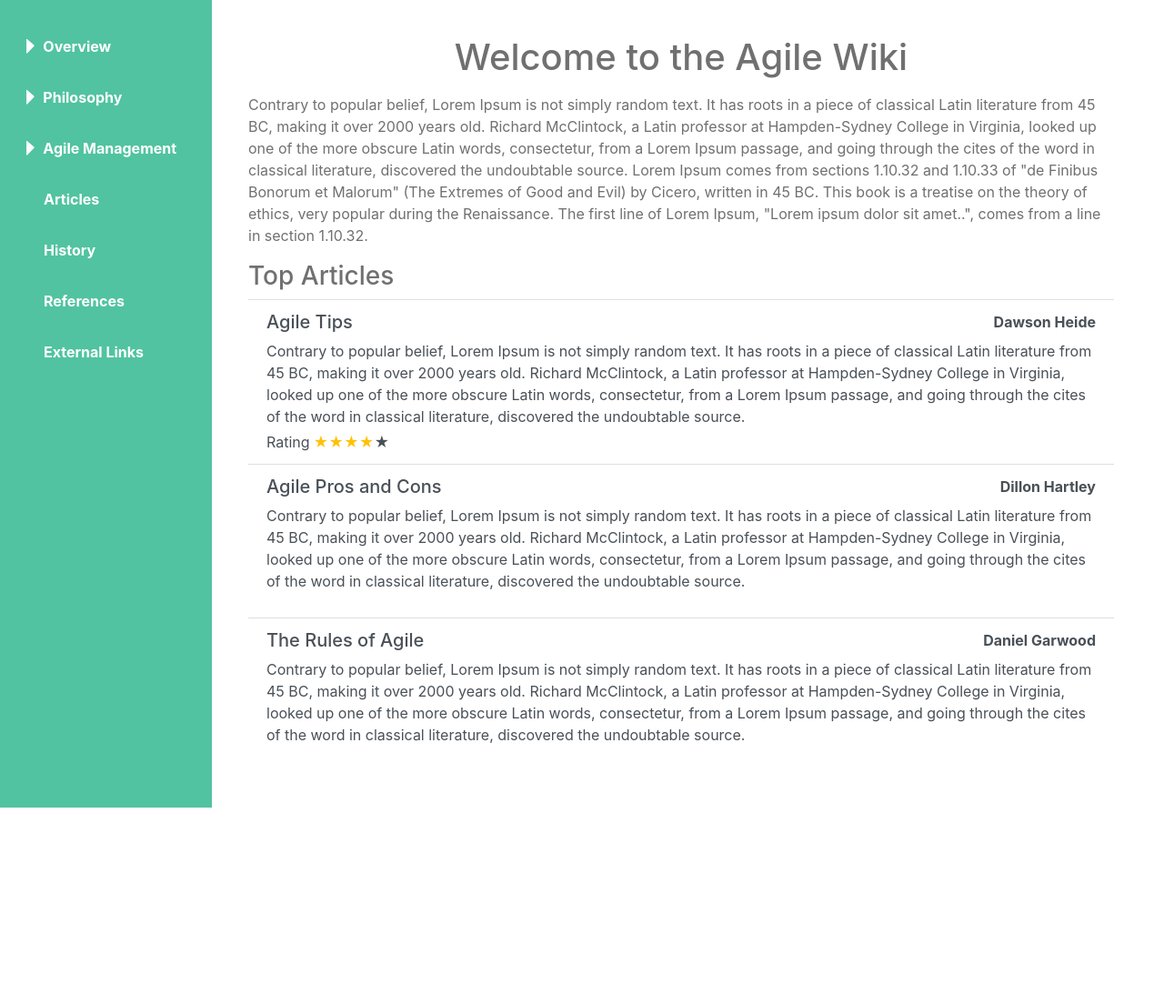
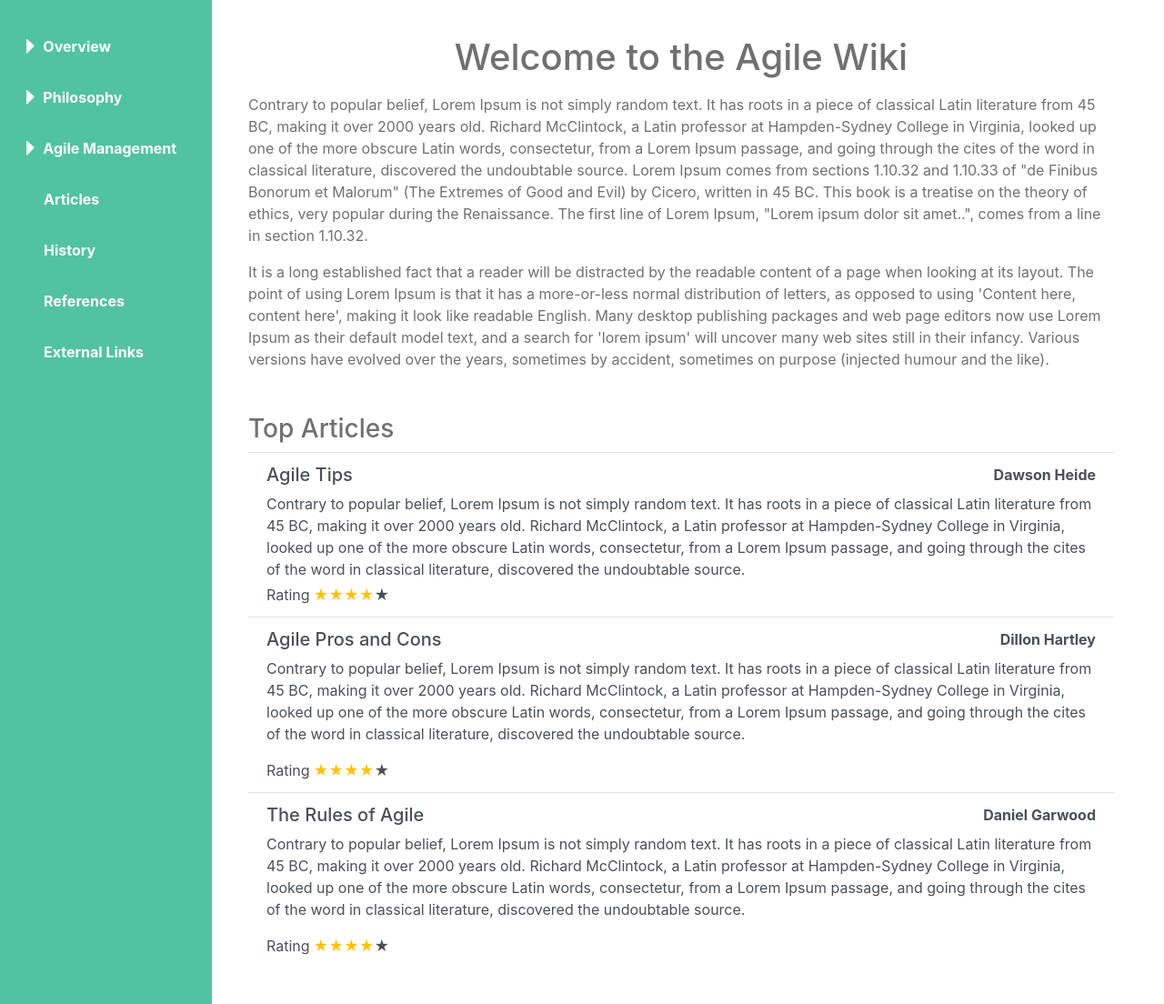
Before and after one commit to dheide951/agile-wiki, a Django app: page / in a window 1280 px wide. Shown: the part 67-1171 px from the top of the page at 91% size. Before the commit the page ends 955 px from the top, so only its background shows below. Run offline with Django 3.2, Linux system fonts and the light colour scheme; some libraries are stand-ins or nearby versions.

Commit message:
added article routes

```diff
--- a/wiki/models/article.py
+++ b/wiki/models/article.py
@@ -7,4 +7,4 @@
     title = models.CharField(max_length=150)
     body = models.TextField(max_length=1000)
     user = models.ForeignKey(User, on_delete=models.CASCADE)
-    rating = models.IntegerField(validators=[MinValueValidator(0), MaxValueValidator(5)])
+    rating = models.IntegerField(validators=[MinValueValidator(0), MaxValueValidator(5)], default=0)
--- a/wiki/models/discussion.py
+++ b/wiki/models/discussion.py
@@ -1,5 +1,6 @@
 from django.db import models
 from django.contrib.auth.models import User
+
 
 class Discussion(models.Model):
     title = models.CharField(max_length=150)
--- a/wiki/templates/wiki/index.html
+++ b/wiki/templates/wiki/index.html
@@ -1,12 +1,9 @@
 {% extends 'wiki/base_template.html' %}
 {% block content %}
 
-    <div class="row">
 
-        <div class="">
 
-            <div class="container">
-                <div>
+    <div class="mb-5">
         <h1 class="text-center mb-3">Welcome to the Agile Wiki</h1>
         <p>Contrary to popular belief, Lorem Ipsum is not simply random text. It has roots in a piece of
             classical Latin literature from 45 BC, making it over 2000 years old. Richard McClintock, a
@@ -19,7 +16,14 @@
             This
             book is a treatise on the theory of ethics, very popular during the Renaissance. The first line
             of
-                        Lorem Ipsum, "Lorem ipsum dolor sit amet..", comes from a line in section 1.10.32.</p>
+            Lorem Ipsum, "Lorem ipsum dolor sit amet..", comes from a line in section 1.10.32.
+        </p>
+        <p>It is a long established fact that a reader will be distracted by the readable content of a page when
+            looking at its layout. The point of using Lorem Ipsum is that it has a more-or-less normal distribution
+            of letters, as opposed to using 'Content here, content here', making it look like readable English. Many
+            desktop publishing packages and web page editors now use Lorem Ipsum as their default model text, and a
+            search for 'lorem ipsum' will uncover many web sites still in their infancy. Various versions have
+            evolved over the years, sometimes by accident, sometimes on purpose (injected humour and the like).</p>
     </div>
     <h3 class="mb-2 mt-auto">Top Articles</h3>
     <div class="list-group list-group-flush">
@@ -64,6 +68,14 @@
                 classical
                 literature, discovered the undoubtable source.
             </p>
+            <div class="d-flex">
+                <span class="mr-1">Rating</span>
+                <span class="text-warning">&#9733;</span>
+                <span class="text-warning">&#9733;</span>
+                <span class="text-warning">&#9733;</span>
+                <span class="text-warning">&#9733;</span>
+                <span>&#9733;</span>
+            </div>
         </a>
         <a href="#" class="list-group-item list-group-item-action">
             <div class="d-flex">
@@ -81,19 +93,16 @@
                 classical
                 literature, discovered the undoubtable source.
             </p>
+            <div class="d-flex">
+                <span class="mr-1">Rating</span>
+                <span class="text-warning">&#9733;</span>
+                <span class="text-warning">&#9733;</span>
+                <span class="text-warning">&#9733;</span>
+                <span class="text-warning">&#9733;</span>
+                <span>&#9733;</span>
+            </div>
         </a>
     </div>
-            </div>
-        </div>
-{#        <div class="col-lg-5">#}
-{#            <div class="container">#}
-{#                <div class="mt-3 text-center">#}
-{#                    <img src="https://agile-wiki.sfo2.cdn.digitaloceanspaces.com/agile_flow_1.png" alt="agile" width="300"#}
-{#                         height="250">#}
-{#                </div>#}
-{#            </div>#}
-{#        </div>#}
 
-    </div>
 
 {% endblock %}
--- a/wiki/templates/wiki/navbar.html
+++ b/wiki/templates/wiki/navbar.html
@@ -21,6 +21,9 @@
                     <a class="nav-link" href="{% url 'login' %}" tabindex="-1">Sign In</a>
                 </li>
             {% else %}
+                <li class="mr-3 nav-item">
+                    <a class="nav-link" href="#">Add Article</a>
+                </li>
                 <li class="nav-item dropdown">
                     <a class="mr-3 nav-link dropdown-toggle" href="#" id="navbarDropdown" role="button"
                        data-toggle="dropdown" aria-haspopup="true" aria-expanded="false">
--- a/wiki/urls.py
+++ b/wiki/urls.py
@@ -1,8 +1,13 @@
 from django.urls import path
-
+from .views import ArticleFormView, ArticleListView, ArticleDetailView, UserArticleView
 from . import views
+from django.contrib.auth.decorators import login_required
 
 urlpatterns = [
     path('', views.index, name='index'),
-    path('register/', views.register, name="register")
+    path('register/', views.register, name='register'),
+    path('add-article/', login_required(ArticleFormView.as_view()), name='add-article'),
+    path('articles/', ArticleListView.as_view(), name='articles'),
+    path('articles/<int:pk>', ArticleDetailView.as_view(), name='detail'),
+    path('user/articles/', login_required(UserArticleView.as_view()), name='user-articles')
 ]
--- a/wiki/views.py
+++ b/wiki/views.py
@@ -1,9 +1,10 @@
 from django.shortcuts import render, redirect
-from django.http import HttpResponse
 from django.contrib.auth.forms import UserCreationForm
 from django.contrib.auth import authenticate, login
-
-# Create your views here.
+from wiki.models import Article
+from wiki.forms import ArticleForm
+from django.views import View
+from django.views.generic import DetailView, ListView
 
 
 def index(request):
@@ -11,7 +12,6 @@
 
 
 def register(request):
-
     if request.method == "POST":
 
         form = UserCreationForm(request.POST)
@@ -31,3 +31,38 @@
 
     context = {'form': form}
     return render(request, 'registration/register.html', context)
+
+
+class ArticleListView(ListView):
+    model = Article
+
+
+class ArticleDetailView(DetailView):
+    model = Article
+
+
+class UserArticleView(ListView):
+    model = Article
+
+    def get_queryset(self):
+        return Article.objects.filter(user=self.request.user)
+
+
+class ArticleFormView(View):
+    form_class = ArticleForm
+    initial = {'key': 'value'}
+    template_name = 'wiki/add_article.html'
+
+    def get(self, request, *args, **kwargs):
+        form = self.form_class(initial=self.initial)
+        return render(request, self.template_name, {'form': form})
+
+    def post(self, request, *args, **kwargs):
+        form = self.form_class(request.POST)
+        if form.is_valid():
+            article = form.save(commit=False)
+            article.user = request.user
+            article.save()
+            return redirect('detail', pk=article.pk)
+
+        return render(request, self.template_name, {'form': form})
```
Also changed, not shown: wiki/forms.py (added, +12 -0 lines), wiki/templates/wiki/add_article.html (added, +10 -0 lines), wiki/templates/wiki/article_detail.html (added, +7 -0 lines), wiki/templates/wiki/article_list.html (added, +11 -0 lines). Lines whose indentation alone changed are shown as unchanged.
